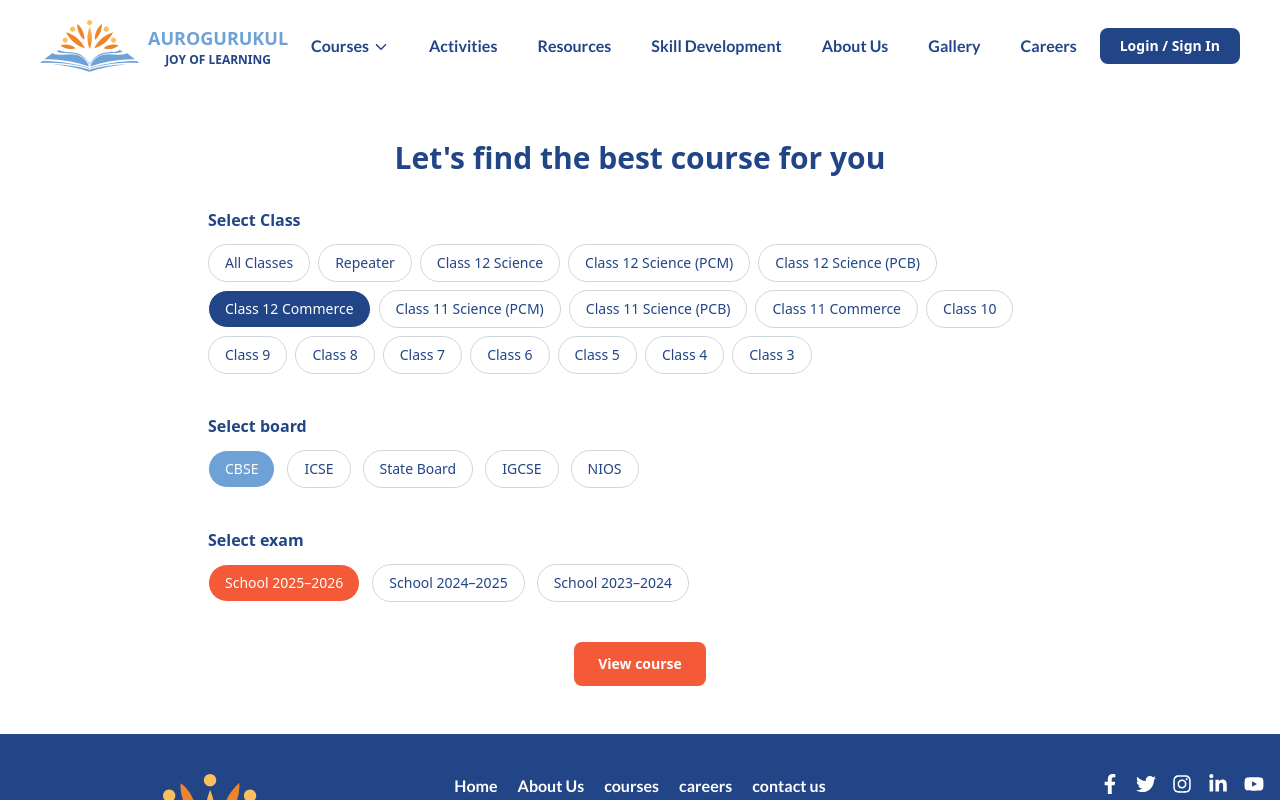
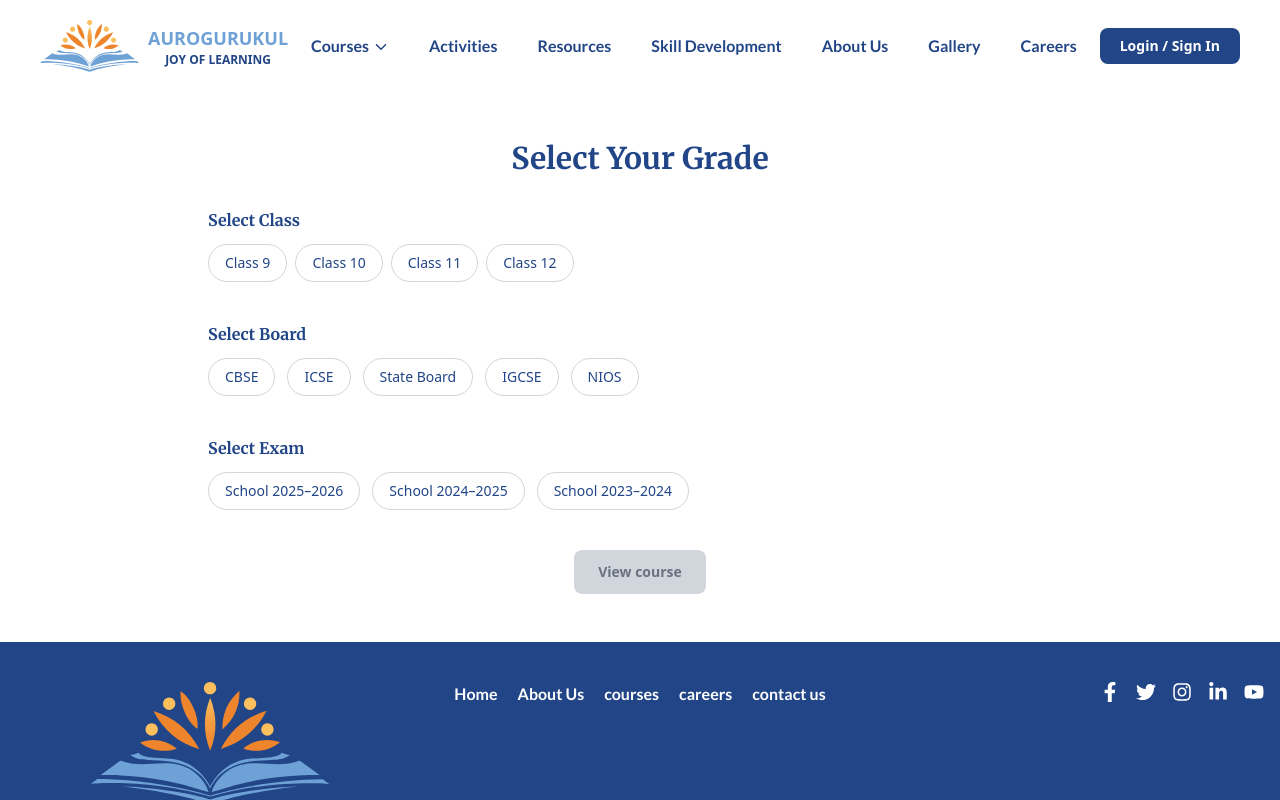
Before and after one commit to Roopavanan/Aurogurukul, a Next.js app: page /courses/grade-9-12 in a window 1280 px wide. Shown: the top 800 px of the page. Built offline with nearby package versions, Linux system fonts and the light colour scheme.

Commit message:
classcourse

```diff
--- a/src/app/courses/grade-9-12/page.tsx
+++ b/src/app/courses/grade-9-12/page.tsx
@@ -2,37 +2,41 @@
 import { useState } from "react";
 import { useRouter } from "next/navigation";
 
-const classOptions = [
-  "All Classes", "Repeater", "Class 12 Science", "Class 12 Science (PCM)", "Class 12 Science (PCB)",
-  "Class 12 Commerce", "Class 11 Science (PCM)", "Class 11 Science (PCB)", "Class 11 Commerce",
-  "Class 10", "Class 9", "Class 8", "Class 7", "Class 6", "Class 5", "Class 4", "Class 3"
-];
-
+const classOptions = ["Class 9", "Class 10", "Class 11", "Class 12"];
 const boardOptions = ["CBSE", "ICSE", "State Board", "IGCSE", "NIOS"];
 const examOptions = ["School 2025–2026", "School 2024–2025", "School 2023–2024"];
 
 export default function Grade912() {
   const router = useRouter();
 
-  const [selectedClass, setSelectedClass] = useState("Class 12 Commerce");
-  const [selectedBoard, setSelectedBoard] = useState("CBSE");
-  const [selectedExam, setSelectedExam] = useState("School 2025–2026");
+  const [selectedClass, setSelectedClass] = useState<string | null>(null);
+  const [selectedBoard, setSelectedBoard] = useState<string | null>(null);
+  const [selectedExam, setSelectedExam] = useState<string | null>(null);
 
   const handleViewCourse = () => {
-    const formattedClass = selectedClass.toLowerCase().replace(/\s+/g, "-").replace(/[()]/g, "");
+    if (!selectedClass || !selectedBoard || !selectedExam) return;
+
+    const formattedClass = selectedClass.toLowerCase().replace(/\s+/g, "-");
     const formattedBoard = selectedBoard.toLowerCase().replace(/\s+/g, "-");
-    router.push(`/courses/grade-9-12/${formattedBoard}?class=${formattedClass}&exam=${encodeURIComponent(selectedExam)}`);
+
+    router.push(
+      `/courses/grade-9-12/${formattedBoard}?class=${formattedClass}&exam=${encodeURIComponent(
+        selectedExam
+      )}`
+    );
   };
+
+  const isFormComplete = selectedClass && selectedBoard && selectedExam;
 
   return (
     <main className="max-w-4xl mx-auto px-4 py-12 text-[#214586]">
-      <h1 className="text-2xl sm:text-3xl font-bold mb-8 text-center text-[#214586]">
-        Let&apos;s find the best course for you
+      <h1 className="text-2xl sm:text-3xl font-bold mb-8 text-center font-primary">
+        Select Your Grade
       </h1>
 
       {/* Class Selection */}
       <section className="mb-10">
-        <h2 className="font-semibold mb-3">Select Class</h2>
+        <h2 className="font-semibold mb-3 font-primary">Select Class</h2>
         <div className="flex flex-wrap gap-2">
           {classOptions.map((cls) => (
             <button
@@ -40,8 +44,8 @@ export default function Grade912() {
               onClick={() => setSelectedClass(cls)}
               className={`px-4 py-2 text-sm rounded-full border transition ${
                 selectedClass === cls
-                  ? "bg-[#214586] text-white"
-                  : "border-gray-300 text-[#214586] hover:bg-[#FBBF5D]/20"
+                  ? "bg-[#214586] text-white font-secondary"
+                  : "border-gray-300 text-[#214586] hover:bg-[#6EA1D6]/20"
               }`}
             >
               {cls}
@@ -52,7 +56,7 @@ export default function Grade912() {
 
       {/* Board Selection */}
       <section className="mb-10">
-        <h2 className="font-semibold mb-3">Select board</h2>
+        <h2 className="font-semibold mb-3 font-primary">Select Board</h2>
         <div className="flex flex-wrap gap-3">
           {boardOptions.map((board) => (
             <button
@@ -60,7 +64,7 @@ export default function Grade912() {
               onClick={() => setSelectedBoard(board)}
               className={`px-4 py-2 text-sm rounded-full border transition ${
                 selectedBoard === board
-                  ? "bg-[#6EA1D6] text-white"
+                  ? "bg-[#214586] text-white font-secondary"
                   : "border-gray-300 text-[#214586] hover:bg-[#6EA1D6]/20"
               }`}
             >
@@ -72,7 +76,7 @@ export default function Grade912() {
 
       {/* Exam Selection */}
       <section className="mb-10">
-        <h2 className="font-semibold mb-3">Select exam</h2>
+        <h2 className="font-semibold mb-3 font-primary">Select Exam</h2>
         <div className="flex flex-wrap gap-3">
           {examOptions.map((exam) => (
             <button
@@ -80,8 +84,8 @@ export default function Grade912() {
               onClick={() => setSelectedExam(exam)}
               className={`px-4 py-2 text-sm rounded-full border transition ${
                 selectedExam === exam
-                  ? "bg-[#F45A37] text-white"
-                  : "border-gray-300 text-[#214586] hover:bg-[#F45A37]/20"
+                  ? "bg-[#214586] text-white font-secondary"
+                  : "border-gray-300 text-[#214586] hover:bg-[#6EA1D6]/20"
               }`}
             >
               {exam}
@@ -94,7 +98,12 @@ export default function Grade912() {
       <div className="text-center mt-8">
         <button
           onClick={handleViewCourse}
-          className="bg-[#F45A37] hover:bg-[#EE842C] text-white font-semibold px-6 py-3 rounded-lg text-sm transition"
+          disabled={!isFormComplete}
+          className={`font-semibold px-6 py-3 rounded-lg text-sm transition ${
+            isFormComplete
+              ? "bg-[#F45A37] text-white hover:bg-[#EE842C] font-primary"
+              : "bg-gray-300 text-gray-500 cursor-not-allowed"
+          }`}
         >
           View course
         </button>
--- a/src/components/Header.tsx
+++ b/src/components/Header.tsx
@@ -35,6 +35,8 @@ export default function Header() {
   ];
 
   const courseDropdown: CourseDropdownItem[] = [
+    { label: "Grade 1 - 3", submenu: [], href: "#" },
+    { label: "Grade 4 - 8", submenu: [], href: "#" },
     { label: "Grade 9 - 12", submenu: [], href: "/courses/grade-9-12" }
   ];
 
```
